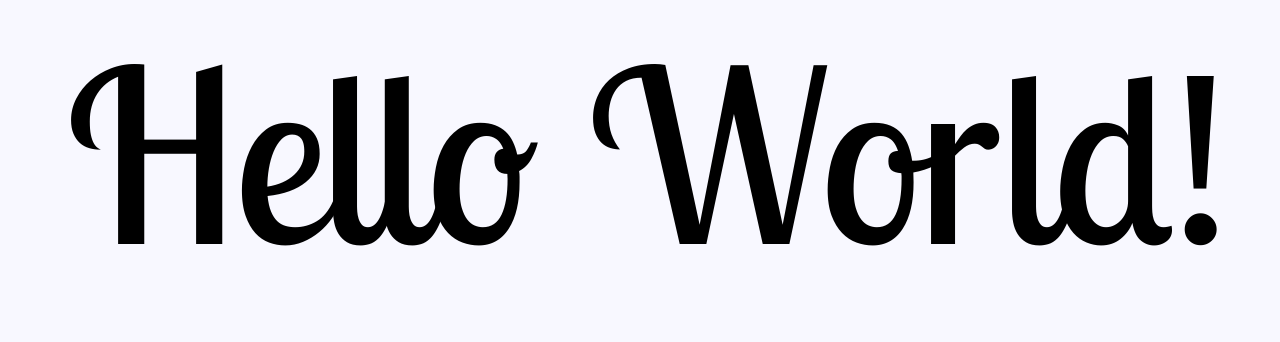
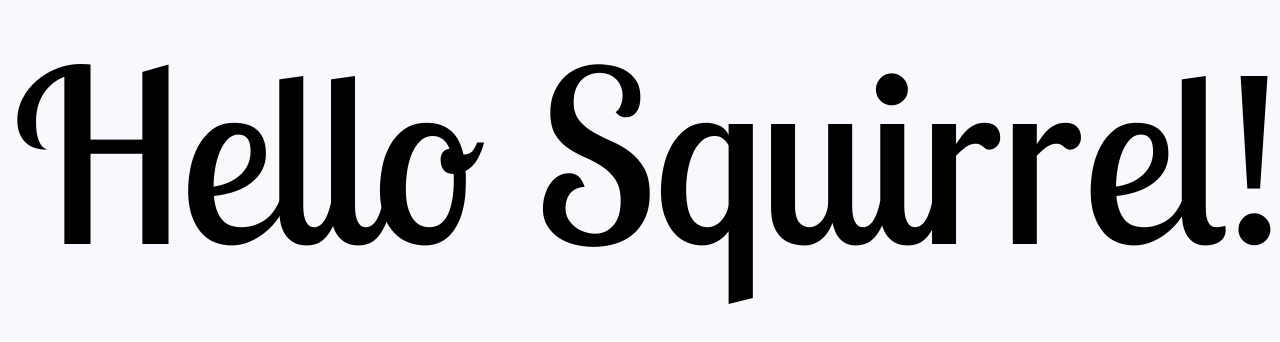
Before and after one commit to taylorryanbell/jenkins-build-project, a plain HTML site: page index.html in a window 1280 px wide. Shown: the part 254-596 px from the top of the page. Drawn offline with Linux system fonts and the light colour scheme.

Commit message:
Update index.html

```diff
--- a/index.html
+++ b/index.html
@@ -14,7 +14,7 @@
 
 <body style="overflow: hidden; background-color: ghostwhite;">
   <div style="height: 100vh; width: 100vw; display: flex; justify-content: center; align-items: center">
-    <div style="font-family: 'Lobster Two'; font-size: 15rem;">Hello World!</div>
+    <div style="font-family: 'Lobster Two'; font-size: 15rem;">Hello Squirrel!</div>
   </div>
 </body>
 
```
